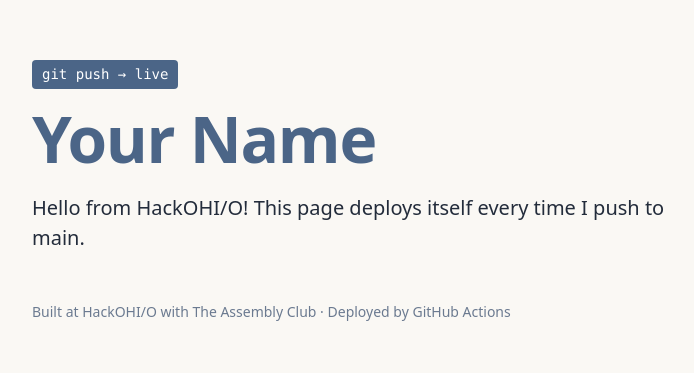
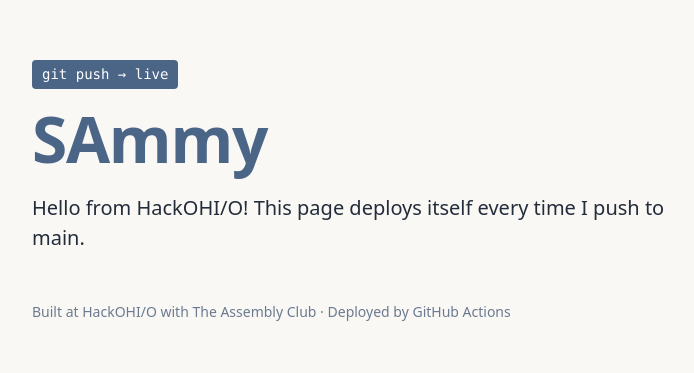
Before and after one commit to samrbls/hackohio, a plain HTML site: page index.html in a window 1280 px wide. Shown: the part 209-582 px from the top of the page, without its empty margins (288-982 px from the left). Drawn offline with Linux system fonts and the light colour scheme.

```diff
--- a/index.html
+++ b/index.html
@@ -51,7 +51,7 @@
   <main>
     <span class="tag">git push → live</span>
 
-    <h1>Your Name</h1>
+    <h1>SAmmy</h1>
 
     <p>Hello from HackOHI/O! This page deploys itself every time I push to main.</p>
 
```
